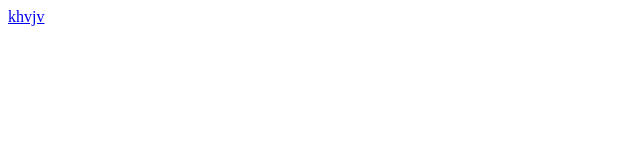
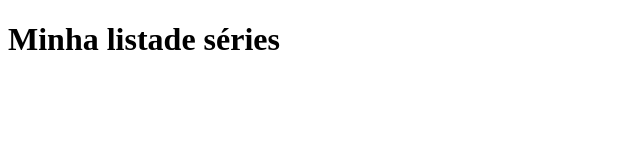
Before and after one commit to alessandropr01/0.1.1, a plain HTML site: page index.html in a window 1280 px wide. Shown: the whole page, without its empty margins (0-640 px from the left). Drawn offline with Linux system fonts and the light colour scheme.

Commit message:
1 file modified, 4 deleted

```diff
--- a/index.html
+++ b/index.html
@@ -7,6 +7,6 @@
   <title>Document</title>
 </head>
 <body>
-  <div><a href="0.1.1/index.html">khvjv</a></div>
+<h1>Minha listade séries</h1>
 </body>
 </html>
--- a/script.js
+++ /dev/null
@@ -1 +0,0 @@
-console.log('Hello!');
--- a/styles.css
+++ /dev/null
@@ -1,10 +0,0 @@
-h1{
-  color: aquamarine
-}
-p{
-  color: #589;
-}
-body{
- background-color: ;
-}
-body{background-image: none; }
```
Also changed, not shown: 0.1.1/index.html (deleted, +0 -13 lines), 1 other file.
